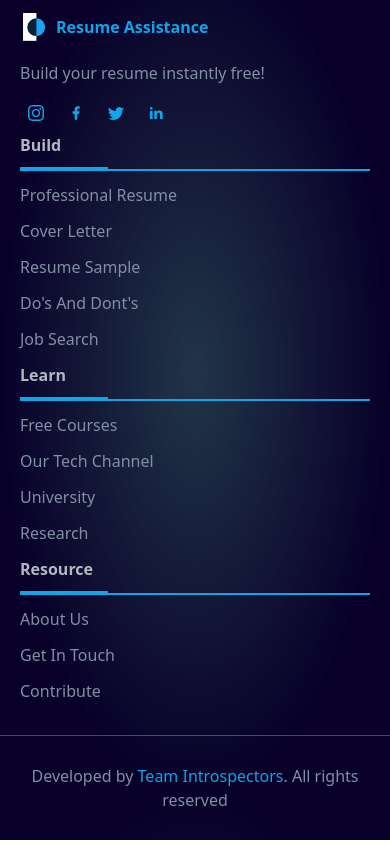
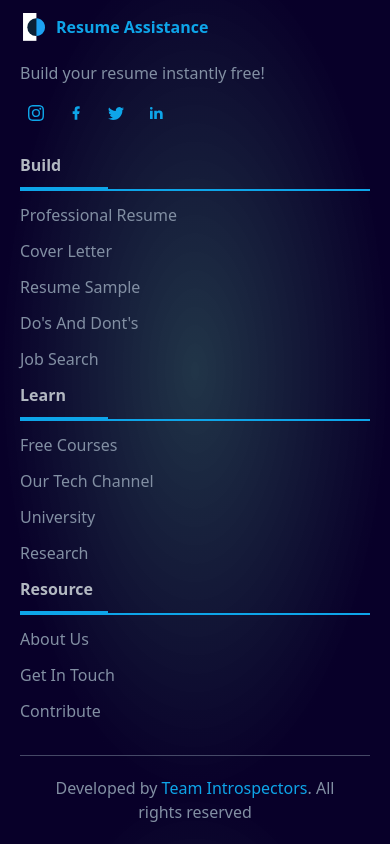
Before and after one commit to tech-introspectors/resume-assistance, a Next.js app: page / in a window 390 px wide. Shown: the part 895-1739 px from the top of the page. Built offline with nearby package versions, Linux system fonts and the light colour scheme.

Commit message:
fixed footer copy right section

```diff
--- a/components/Footer/Footer.tsx
+++ b/components/Footer/Footer.tsx
@@ -21,7 +21,7 @@ const Footer = () => {
           <p className="mt-5 text-lightTextColor">
             Build your resume instantly free!
           </p>
-          <div className="mt-2 flex">
+          <div className="mt-2 mb-5 flex md:mb-0">
             <SocialMediaIcon Icon={BsInstagram} />
             <SocialMediaIcon Icon={RiFacebookFill} />
             <SocialMediaIcon Icon={BsTwitter} />
@@ -47,8 +47,9 @@ const Footer = () => {
           )
         })}
       </div>
-      <CustomBorder customStyle="" />
-      <div className="py-7 px-5 md:px-0">
+      <div className="px-5 md:px-0">
+        <CustomBorder customStyle="px-5" />
+        <div className="py-5 px-5 md:py-7 md:px-0">
           <div className="flex items-center justify-center gap-1">
             <BiCopyright className="hidden text-lightTextColor sm:block" />
             <p className=" text-center text-lightTextColor">
@@ -59,6 +60,7 @@ const Footer = () => {
           </div>
         </div>
       </div>
+    </div>
   )
 }
 
```
Lines whose indentation alone changed are shown as unchanged.
